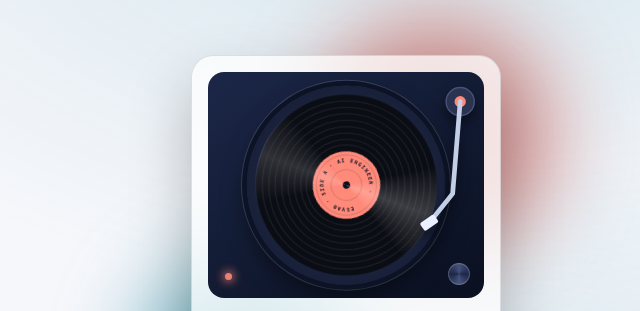
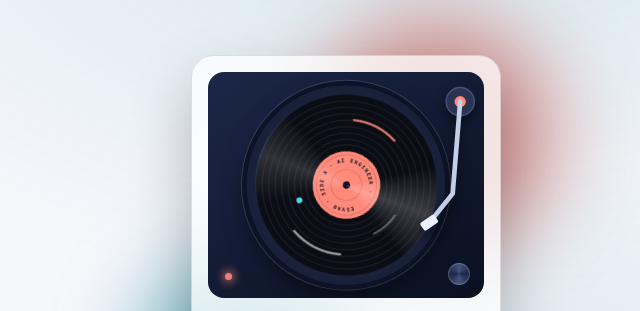
Before and after one commit to Esvar200/Portofolio_Test, a plain HTML site: page public/index.html in a window 1280 px wide. Shown: the part 137-448 px from the top of the page, 640-1280 px from the left. Drawn offline with Linux system fonts and the light colour scheme.

Commit message:
Enhance SVG with off-centre marks for rotation feedback
Added off-centre marks to enhance visual feedback during rotation.

```diff
--- a/public/index.html
+++ b/public/index.html
@@ -132,6 +132,13 @@
                     <circle cx="100" cy="100" r="71"/><circle cx="100" cy="100" r="64"/><circle cx="100" cy="100" r="57"/>
                     <circle cx="100" cy="100" r="50"/><circle cx="100" cy="100" r="44"/>
                   </g>
+                  <!-- Off-centre marks: a perfectly round record looks still when it turns, these make the spin obvious -->
+                  <g fill="none" stroke-linecap="round">
+                    <path d="M30 70A76 76 0 0 1 70 30" stroke="#fff" stroke-opacity=".6" stroke-width="2.4"/>
+                    <path d="M165 130A71 71 0 0 1 130 165" stroke="#ff8a7a" stroke-opacity=".85" stroke-width="2.4"/>
+                    <path d="M52 140A60 60 0 0 1 40 112" stroke="#fff" stroke-opacity=".35" stroke-width="2"/>
+                  </g>
+                  <circle cx="100" cy="46" r="3.2" fill="#5ad1e6"/>
                   <circle cx="100" cy="100" r="37" fill="#ff8a7a"/>
                   <circle cx="100" cy="100" r="33" fill="none" stroke="#0a1020" stroke-opacity=".3" stroke-width=".6"/>
                   <circle cx="100" cy="100" r="17" fill="none" stroke="#0a1020" stroke-opacity=".3" stroke-width=".6"/>
@@ -270,7 +277,7 @@
                 <li><strong>Live Accent Neutralization:</strong> Indian English to British English with speaker identity preserved, at 2-second end-to-end latency, evaluated on 900+ audio samples.</li>
                 <li><strong>Multi-Agent Retail Location Strategy:</strong> a 6-agent system that cut site-feasibility analysis from 5 hours to 90 seconds.</li>
                 <li><strong>AI-Powered Business Assistant:</strong> an NL2SQL assistant over 18 tables, raised from 65% to 85% accuracy and used daily by 50+ people.</li>
-              </ul><p class="more"><a href="#work">Read the three case studies</a></p></div>
+              </ul><p class="more"><a href="#work">Revisit the three case studies above <span aria-hidden="true">&uarr;</span></a></p></div>
             </details></li>
             <li><details class="track">
               <summary><span class="disc" style="--label:#5ad1e6" aria-hidden="true"></span><span class="meta"><b>AI Intern</b><i>HCLTech · May 2024 – Jul 2024</i></span><span class="dur" data-from="2024-05" data-to="2024-07">3 mo</span></summary>
```
